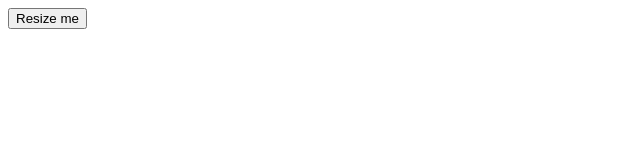
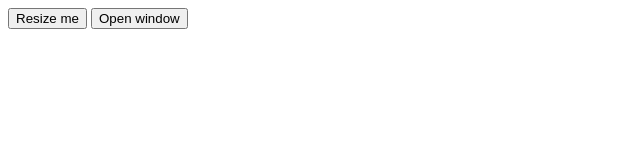
Before and after one commit to Romanow88/multimonitor, a plain HTML site: page docs/index.html in a window 1280 px wide. Shown: the whole page, without its empty margins (0-640 px from the left). Drawn offline with Linux system fonts and the light colour scheme.

Commit message:
add open widnow

```diff
--- a/docs/index.html
+++ b/docs/index.html
@@ -20,11 +20,15 @@
     function testButton() {
       moveTo(getRandomIntInclusive(0, screen.availWidth), getRandomIntInclusive(0, screen.availHeight))
     }
+    function openNewWindow() {
+      window.open(".")
+    }
   </script>
 </head>
 <body>
 
 <button id="test" onclick="testButton()">Resize me</button>
+<button id="test2" onclick="openNewWindow()">Open window</button>
 
 </body>
 </html>
```
